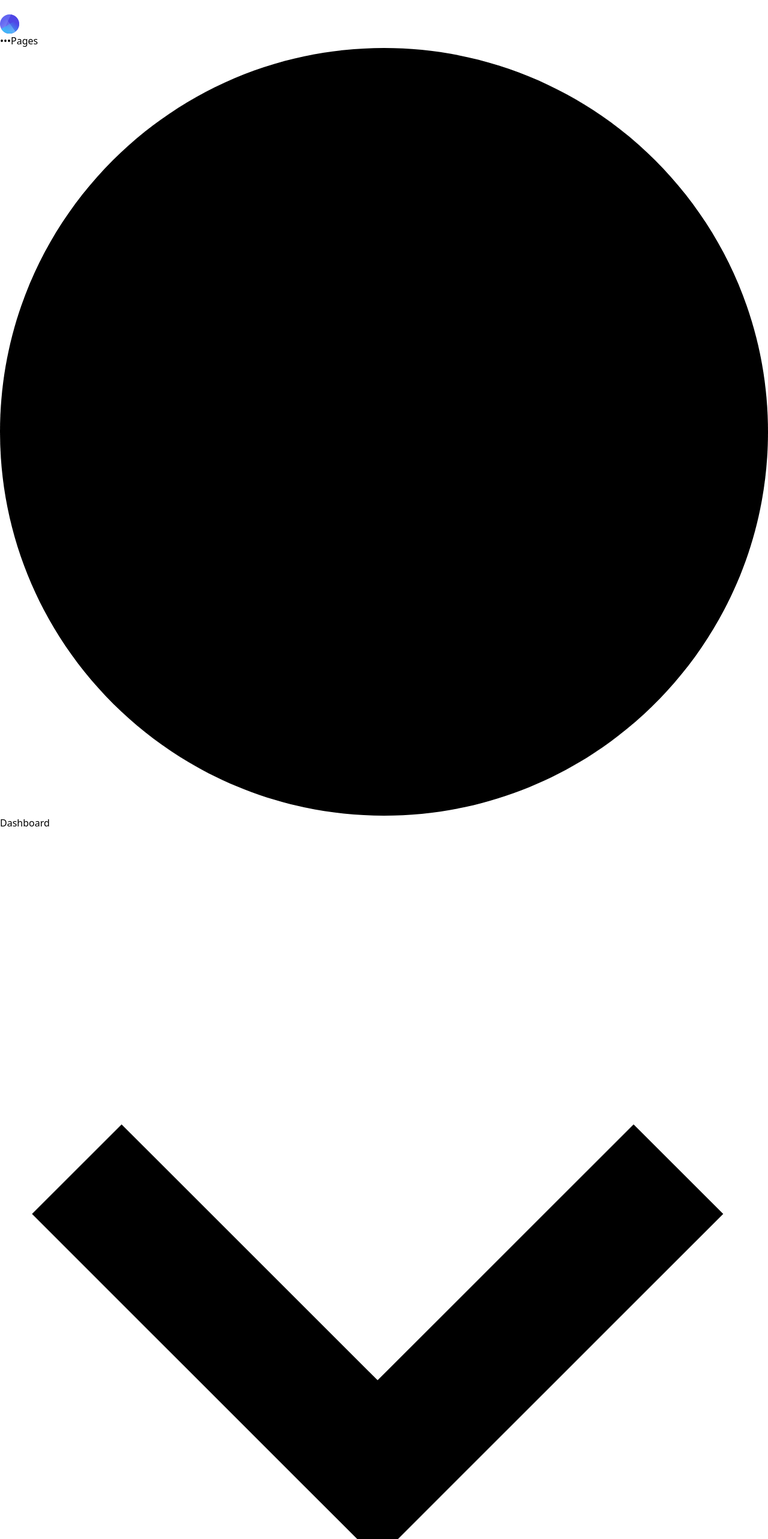
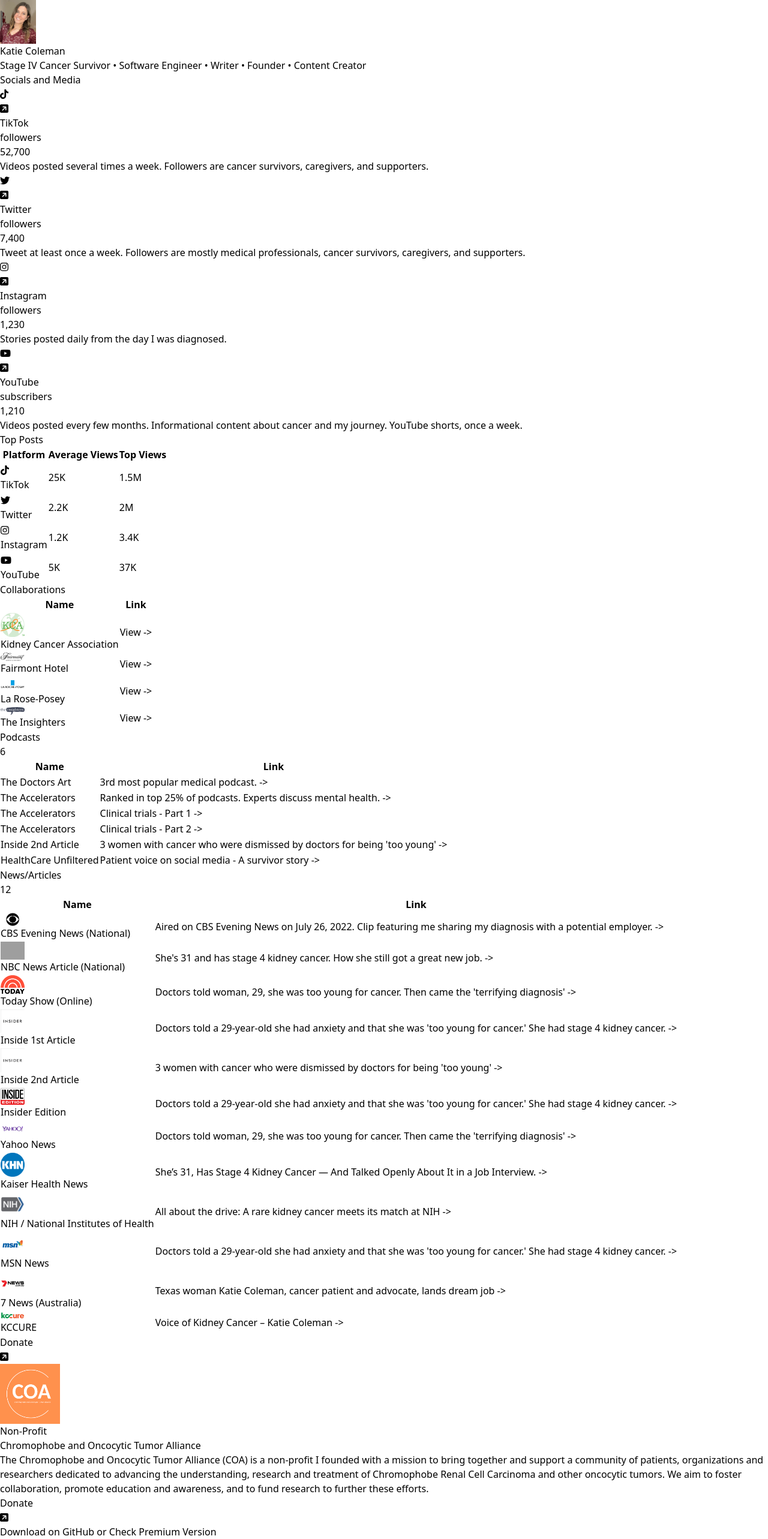
Before and after one commit to cruip/tailwind-dashboard-template, a React (Vite) app: page / in a window 1280 px wide. Shown: the top 2566 px of the page at 60% size. Built offline with nearby package versions, Linux system fonts and the light colour scheme; grey boxes are pictures that could not be loaded.

Commit message:
add in cards and data

```diff
--- a/src/App.jsx
+++ b/src/App.jsx
@@ -26,6 +26,10 @@
     <>
       <Routes>
         <Route exact path="/" element={<Dashboard />} />
+        <Route exact path="/media-7z2c9kds9" element={<Dashboard rates={true} demographics={true} />} />
+        <Route exact path="/media-100z2c9kds9" element={<Dashboard rates={true} demographics={false} />} />
+        {/*<Route exact path="/media-2ntt" element={<Dashboard rates={true} demographics={false} tiktok={false}/>} />*/}
+
       </Routes>
     </>
   );
--- a/src/pages/Dashboard.jsx
+++ b/src/pages/Dashboard.jsx
@@ -26,8 +26,9 @@
 import PhotoTitleLinkTable, {
   DynamicTable,
 } from "../partials/dashboard/DynamicTable";
+import COA from "../partials/dashboard/COA";
 
-export const Dashboard = () => {
+export const Dashboard = ({rates, demographics}) => {
   const [sidebarOpen, setSidebarOpen] = useState(false);
   const socialData = [
     {
@@ -209,12 +210,12 @@
   return (
     <div className="flex h-screen overflow-hidden">
       {/* Sidebar */}
-      <Sidebar sidebarOpen={sidebarOpen} setSidebarOpen={setSidebarOpen} />
+      {/*<Sidebar sidebarOpen={sidebarOpen} setSidebarOpen={setSidebarOpen} />*/}
 
       {/* Content area */}
       <div className="relative flex flex-col flex-1 overflow-y-auto overflow-x-hidden">
         {/*  Site header */}
-        <Header sidebarOpen={sidebarOpen} setSidebarOpen={setSidebarOpen} />
+        {/*<Header sidebarOpen={sidebarOpen} setSidebarOpen={setSidebarOpen} />*/}
 
         <main>
           <div className="px-4 sm:px-6 lg:px-8 py-8 w-full max-w-9xl mx-auto">
@@ -222,7 +223,7 @@
             <WelcomeBanner />
 
             <div className="text-3xl font-bold text-slate-800 mt-20 mb-7">
-              Social Media Profile
+              Socials and Media
             </div>
 
             {/* Cards */}
@@ -239,20 +240,24 @@
               ))}
             </div>
             <div className="grid grid-cols-12 gap-6">
-              <TopChannels />
-              <Customers />
-              <Rates />
-              <Demographics />
+
+              {rates ? <TopChannels size="small" /> : <TopChannels size="large" />}
+              {rates ? <Customers size="small" /> : <Customers size="large" />}
+              {rates ? <Rates /> : null}
+
               <DynamicTable
                 data={podcasts}
                 tableTitle={"Podcasts"}
-                size={"small"}
+                size={demographics ? "small" : "large"}
               />
+              {demographics ? <Demographics /> : null }
               <DynamicTable
                 data={articles}
                 tableTitle={"News/Articles"}
-                size={"large"}
+                size="large"
               />
+
+              <COA />
 
               {/*<PhotoTitleLinkTable*/}
               {/* Card (Recent Activity) */}
--- a/src/partials/Header.jsx
+++ b/src/partials/Header.jsx
@@ -6,7 +6,7 @@
 
 function Header({
   sidebarOpen,
-  setSidebarOpen
+  setSidebarOpen,
 }) {
 
   const [searchModalOpen, setSearchModalOpen] = useState(false)
--- /dev/null
+++ b/src/partials/dashboard/COA.jsx
@@ -0,0 +1,80 @@
+import React from "react";
+import { Link } from "react-router-dom";
+import LineChart from "../../charts/LineChart01";
+import Icon from "../../images/icon-01.svg";
+import EditMenu from "../EditMenu";
+import COA from "../../images/Orange_COA.png"
+
+// Import utilities
+import { tailwindConfig, hexToRGB, iconStyling } from "../../utils/Utils";
+import { FontAwesomeIcon } from "@fortawesome/react-fontawesome";
+import { library } from "@fortawesome/fontawesome-svg-core";
+import { fab } from "@fortawesome/free-brands-svg-icons";
+import colors from "tailwindcss/colors";
+import {
+  faCoffee,
+  faSquareArrowUpRight,
+} from "@fortawesome/free-solid-svg-icons";
+
+export const DashboardCard = () => {
+  library.add(fab);
+
+  return (
+    <div className="flex flex-col col-span-full sm:col-span-12 xl:col-span-12 bg-white shadow-lg rounded-sm border border-slate-200">
+      <div className="px-5 pt-5">
+        <header className="flex xl:float-right lg:float-right mb-2">
+          {/* Icon */}
+        <div className="hidden  sm:block">
+          <div className="flex items-start ">
+            <div className="text-3xl font-bold text-slate-800 mr-2">Donate</div>
+            <a href="https://kidneycoa.org" target="_blank" className="text-orange-400">
+              <FontAwesomeIcon icon={faSquareArrowUpRight} />
+            </a>
+          </div>
+        </div>
+        </header>
+        <div className="flex flex-col lg:flex-row xl:flex-row">
+          <div className="w-40 h-40 rounded-lg w-full mr-5 mb-5 w-full">
+            <img
+              className="h-full w-full"
+              src={COA}
+              width="100"
+              height="100"
+              alt="COA"
+            />
+          </div>
+          <div className="flex w-3/4">
+            <div className="flex flex-col">
+          <h2 className="text-lg font-semibold text-slate-800 mb-2">Non-Profit</h2>
+          <div className="text-xs font-semibold text-slate-400 uppercase mb-1">
+            Chromophobe and Oncocytic Tumor Alliance
+          </div>
+              <div className="w-full">
+                <p className="text-xs text-slate-600 mb-5">The Chromophobe and Oncocytic Tumor Alliance (COA) is a non-profit I founded with a mission to bring together and support a community of patients, organizations and researchers dedicated to advancing the understanding, research and treatment of Chromophobe Renal Cell Carcinoma and other oncocytic tumors. We aim to foster collaboration, promote education and awareness, and to fund research to further these efforts.
+                </p>
+              </div>
+            </div>
+
+          </div>
+          <div className="flex items-start lg:hidden xl:hidden md:hidden sm:hidden 2xl:hidden mb-5">
+            <div className="text-3xl font-bold text-slate-800 mr-2">Donate</div>
+            <a href="https://kidneycoa.org" target="_blank" className="text-orange-400">
+              <FontAwesomeIcon icon={faSquareArrowUpRight} />
+            </a>
+          </div>
+        </div>
+
+
+
+
+      </div>
+      {/* Chart built with Chart.js 3 */}
+      {/*<div className="grow">*/}
+      {/*  /!* Change the height attribute to adjust the chart height *!/*/}
+      {/*  <LineChart data={chartData} width={389} height={128} />*/}
+      {/*</div>*/}
+    </div>
+  );
+};
+
+export default DashboardCard;
--- a/src/partials/dashboard/Customers.jsx
+++ b/src/partials/dashboard/Customers.jsx
@@ -4,7 +4,7 @@
 import Insighters from "../../images/insighters.png";
 import LaRoche from "../../images/laroche.jpeg";
 
-export const Customers = () => {
+export const Customers = ({size}) => {
   const customers = [
     {
       id: "0",
@@ -32,7 +32,7 @@
   ];
 
   return (
-    <div className="col-span-full xl:col-span-4 bg-white shadow-lg rounded-sm border border-slate-200">
+    <div  className={`col-span-full ${size !== "large" ? `xl:col-span-4` : `xl:col-span-6`} bg-white shadow-lg rounded-sm border border-slate-200`}>
       <header className="px-5 py-4 border-b border-slate-100">
         <h2 className="font-semibold text-slate-800">Collaborations</h2>
       </header>
--- a/src/partials/dashboard/DashboardCard.jsx
+++ b/src/partials/dashboard/DashboardCard.jsx
@@ -84,7 +84,7 @@
   };
 
   return (
-    <div className="flex flex-col col-span-full sm:col-span-2 xl:col-span-3 bg-white shadow-lg rounded-sm border border-slate-200">
+    <div className="flex flex-col col-span-full sm:col-span-3 xl:col-span-3 bg-white shadow-lg rounded-sm border border-slate-200">
       <div className="px-5 pt-5">
         <header className="flex justify-between items-start mb-2">
           {/* Icon */}
--- a/src/partials/dashboard/Demographics.jsx
+++ b/src/partials/dashboard/Demographics.jsx
@@ -50,7 +50,7 @@
   return (
     <div className="flex flex-col col-span-1/2 sm:col-span-7 bg-white shadow-lg rounded-sm border border-slate-200">
       <header className="px-5 py-4 border-b border-slate-100">
-        <h2 className="font-semibold text-slate-800 text-lg">Demographics</h2>
+        <h2 className="font-semibold text-slate-800 text-lg">Video Demographics</h2>
       </header>
       {/* Chart built with Chart.js 3 */}
       {/* Change the height attribute to adjust the chart height */}
--- a/src/partials/dashboard/DynamicTable.jsx
+++ b/src/partials/dashboard/DynamicTable.jsx
@@ -5,12 +5,20 @@
 import LaRoche from "../../images/laroche.jpeg";
 
 export const DynamicTable = ({ data, nameAlias, tableTitle, size }) => {
-  console.log(data);
+  console.log(data[0]);
+  const cssSize = () => {
+    if (size === "large") {
+      return `xl:col-span-12`;
+    } else if (size === "medium") {
+      return  `xl:col-span-8`;
+    } else {
+      return `xl:col-span-5`;
+    }
+  }
+  console.log(cssSize());
   return (
     <div
-      className={`col-span-full ${
-        size === "small" ? `xl:col-span-5` : `xl:col-span-12`
-      } bg-white shadow-lg rounded-sm border border-slate-200`}
+      className={`col-span-full ${cssSize()} bg-white shadow-lg rounded-sm border border-slate-200`}
     >
       <header className="px-5 py-4 border-b border-slate-100 flex flex-row justify-between">
         <h2 className="font-semibold text-slate-800">{tableTitle}</h2>
--- a/src/partials/dashboard/TopChannels.jsx
+++ b/src/partials/dashboard/TopChannels.jsx
@@ -2,9 +2,9 @@
 import { FontAwesomeIcon } from "@fortawesome/react-fontawesome";
 import { iconStyling } from "../../utils/Utils";
 
-export const TopChannels = () => {
+export const TopChannels = ({size}) => {
   return (
-    <div className="col-span-full xl:col-span-4 bg-white shadow-lg rounded-sm border border-slate-200">
+    <div className={`col-span-full ${size !== "large" ? `xl:col-span-4` : `xl:col-span-6`} bg-white shadow-lg rounded-sm border border-slate-200`}>
       <header className="px-5 py-4 border-b border-slate-100">
         <h2 className="font-semibold text-slate-800">Top Posts</h2>
       </header>
--- a/src/partials/dashboard/WelcomeBanner.jsx
+++ b/src/partials/dashboard/WelcomeBanner.jsx
@@ -1,97 +1,102 @@
 import React from "react";
 import Headshot from "../../images/katie-head-shot.png";
 
-function WelcomeBanner() {
+function WelcomeBanner({email}) {
   return (
-    <div className="relative bg-indigo-200 p-4 sm:p-6 rounded-sm overflow-hidden mb-8">
+    <div className="relative bg-indigo-200 p-4 mt-12 sm:p-6 rounded-sm overflow-hidden ">
       {/* Background illustration */}
+
       <div
         className="absolute right-0 top-0 -mt-4 mr-16 pointer-events-none hidden xl:block"
         aria-hidden="true"
       >
-        <svg width="319" height="198" xmlnsXlink="http://www.w3.org/1999/xlink">
-          <defs>
-            <path id="welcome-a" d="M64 0l64 128-64-20-64 20z" />
-            <path id="welcome-e" d="M40 0l40 80-40-12.5L0 80z" />
-            <path id="welcome-g" d="M40 0l40 80-40-12.5L0 80z" />
-            <linearGradient x1="50%" y1="0%" x2="50%" y2="100%" id="welcome-b">
-              <stop stopColor="#A5B4FC" offset="0%" />
-              <stop stopColor="#818CF8" offset="100%" />
-            </linearGradient>
-            <linearGradient
-              x1="50%"
-              y1="24.537%"
-              x2="50%"
-              y2="100%"
-              id="welcome-c"
-            >
-              <stop stopColor="#4338CA" offset="0%" />
-              <stop stopColor="#6366F1" stopOpacity="0" offset="100%" />
-            </linearGradient>
-          </defs>
-          <g fill="none" fillRule="evenodd">
-            <g transform="rotate(64 36.592 105.604)">
-              <mask id="welcome-d" fill="#fff">
-                <use xlinkHref="#welcome-a" />
-              </mask>
-              <use fill="url(#welcome-b)" xlinkHref="#welcome-a" />
-              <path
-                fill="url(#welcome-c)"
-                mask="url(#welcome-d)"
-                d="M64-24h80v152H64z"
-              />
-            </g>
-            <g transform="rotate(-51 91.324 -105.372)">
-              <mask id="welcome-f" fill="#fff">
-                <use xlinkHref="#welcome-e" />
-              </mask>
-              <use fill="url(#welcome-b)" xlinkHref="#welcome-e" />
-              <path
-                fill="url(#welcome-c)"
-                mask="url(#welcome-f)"
-                d="M40.333-15.147h50v95h-50z"
-              />
-            </g>
-            <g transform="rotate(44 61.546 392.623)">
-              <mask id="welcome-h" fill="#fff">
-                <use xlinkHref="#welcome-g" />
-              </mask>
-              <use fill="url(#welcome-b)" xlinkHref="#welcome-g" />
-              <path
-                fill="url(#welcome-c)"
-                mask="url(#welcome-h)"
-                d="M40.333-15.147h50v95h-50z"
-              />
-            </g>
-          </g>
-        </svg>
+        {/*<svg width="319" height="198" xmlnsXlink="http://www.w3.org/1999/xlink">*/}
+        {/*  <defs>*/}
+        {/*    <path id="welcome-a" d="M64 0l64 128-64-20-64 20z" />*/}
+        {/*    <path id="welcome-e" d="M40 0l40 80-40-12.5L0 80z" />*/}
+        {/*    <path id="welcome-g" d="M40 0l40 80-40-12.5L0 80z" />*/}
+        {/*    <linearGradient x1="50%" y1="0%" x2="50%" y2="100%" id="welcome-b">*/}
+        {/*      <stop stopColor="#A5B4FC" offset="0%" />*/}
+        {/*      <stop stopColor="#818CF8" offset="100%" />*/}
+        {/*    </linearGradient>*/}
+        {/*    <linearGradient*/}
+        {/*      x1="50%"*/}
+        {/*      y1="24.537%"*/}
+        {/*      x2="50%"*/}
+        {/*      y2="100%"*/}
+        {/*      id="welcome-c"*/}
+        {/*    >*/}
+        {/*      <stop stopColor="#4338CA" offset="0%" />*/}
+        {/*      <stop stopColor="#6366F1" stopOpacity="0" offset="100%" />*/}
+        {/*    </linearGradient>*/}
+        {/*  </defs>*/}
+        {/*  <g fill="none" fillRule="evenodd">*/}
+        {/*    <g transform="rotate(64 36.592 105.604)">*/}
+        {/*      <mask id="welcome-d" fill="#fff">*/}
+        {/*        <use xlinkHref="#welcome-a" />*/}
+        {/*      </mask>*/}
+        {/*      <use fill="url(#welcome-b)" xlinkHref="#welcome-a" />*/}
+        {/*      <path*/}
+        {/*        fill="url(#welcome-c)"*/}
+        {/*        mask="url(#welcome-d)"*/}
+        {/*        d="M64-24h80v152H64z"*/}
+        {/*      />*/}
+        {/*    </g>*/}
+        {/*    <g transform="rotate(-51 91.324 -105.372)">*/}
+        {/*      <mask id="welcome-f" fill="#fff">*/}
+        {/*        <use xlinkHref="#welcome-e" />*/}
+        {/*      </mask>*/}
+        {/*      <use fill="url(#welcome-b)" xlinkHref="#welcome-e" />*/}
+        {/*      <path*/}
+        {/*        fill="url(#welcome-c)"*/}
+        {/*        mask="url(#welcome-f)"*/}
+        {/*        d="M40.333-15.147h50v95h-50z"*/}
+        {/*      />*/}
+        {/*    </g>*/}
+        {/*    <g transform="rotate(44 61.546 392.623)">*/}
+        {/*      <mask id="welcome-h" fill="#fff">*/}
+        {/*        <use xlinkHref="#welcome-g" />*/}
+        {/*      </mask>*/}
+        {/*      <use fill="url(#welcome-b)" xlinkHref="#welcome-g" />*/}
+        {/*      <path*/}
+        {/*        fill="url(#welcome-c)"*/}
+        {/*        mask="url(#welcome-h)"*/}
+        {/*        d="M40.333-15.147h50v95h-50z"*/}
+        {/*      />*/}
+        {/*    </g>*/}
+        {/*  </g>*/}
+        {/*</svg>*/}
       </div>
 
       {/* Content */}
-      <div className="relative flex flex-row">
+      <div className="relative flex flex-row mb-5 mt-5 self-center">
         <div className="relative">
           <div className="absolute flex items-center justify-center z-10">
-            <div className="w-10 h-10 rounded-lg bg-gradient-to-r from-#5653D1 to-#5653D1 shadow-md"></div>
+
           </div>
         </div>
 
-        <div className="mr-5">
+        <div className="mr-5 ">
           <img
-            className="w-20 h-20 rounded-full border border-2 shadow-neutral-800 drop-shadow-md"
+            className="w-24 h-24 rounded-full border border-2 shadow-neutral-800 drop-shadow-md"
             src={Headshot}
-            width="50"
-            height="50"
+            width="60"
+            height="60"
             alt="User 01"
           />
         </div>
-        <div className="-align-center h-full">
-          <h1 className="text-2xl md:text-3xl text-slate-800 font-bold">
+        <div className="h-full self-center">
+          <h1 className="text-3xl md:text-3xl text-slate-800 font-bold">
             Katie Coleman
           </h1>
-          <p className="text-sm italic">
+          <p className=" italic">
             Stage IV Cancer Survivor • Software Engineer • Writer • Founder •
             Content Creator
           </p>
+
+          {/*<p className="text-sm italic">*/}
+          {/*  <a href="mailto:katie.coleman.ut@gmail.com" className="text-blue-700 hover:text-blue-200">Email</a>*/}
+          {/*</p>*/}
         </div>
       </div>
     </div>
```
Also changed, not shown: src/images/Orange_COA.png (added).
